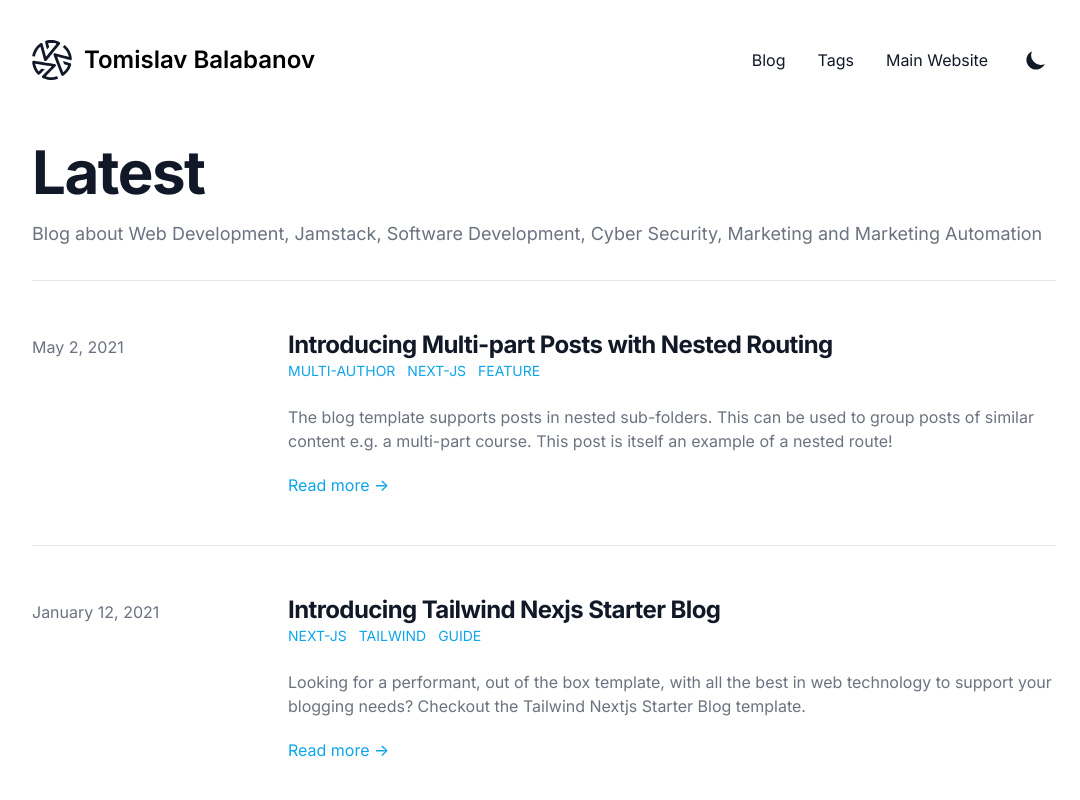
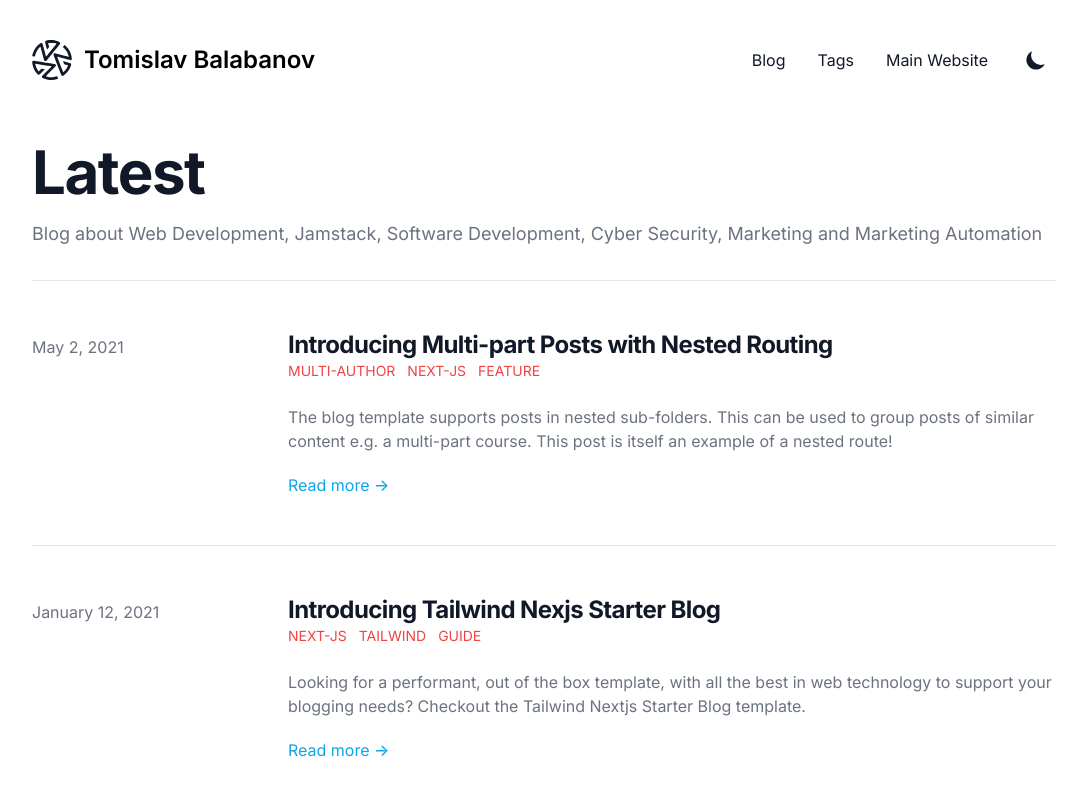
Before and after one commit to tomasbal/tomislav-blog, a Next.js app: page / in a window 1280 px wide. Shown: the top 800 px of the page, without its empty margins (96-1176 px from the left). Built offline with nearby package versions, Linux system fonts and the light colour scheme; what @tailwindcss/typography would draw is missing.

Commit message:
Colors fix2

```diff
--- a/components/Tag.js
+++ b/components/Tag.js
@@ -4,7 +4,7 @@ import kebabCase from '@/lib/utils/kebabCase'
 const Tag = ({ text }) => {
   return (
     <Link href={`/tags/${kebabCase(text)}`}>
-      <a className="mr-3 text-sm font-medium text-blue-500 uppercase hover:text-blue-600 dark:hover:text-blue-400">
+      <a className="mr-3 text-sm font-medium text-red-500 uppercase hover:text-blue-600 dark:hover:text-blue-400">
         {text.split(' ').join('-')}
       </a>
     </Link>
```
